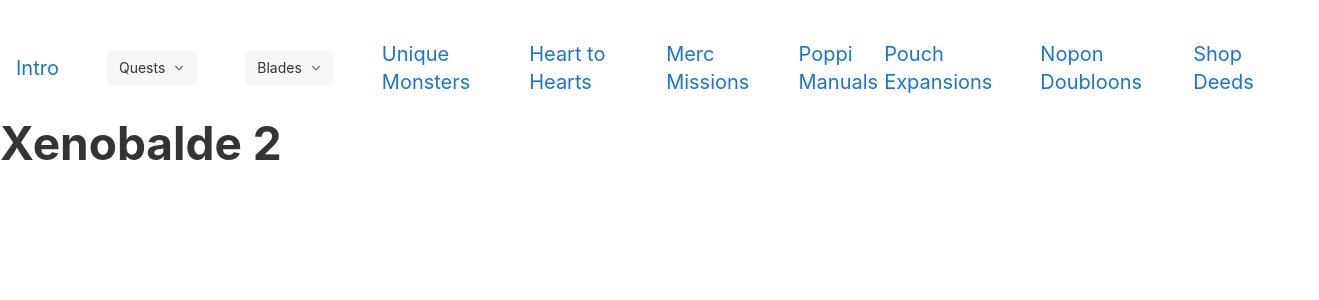
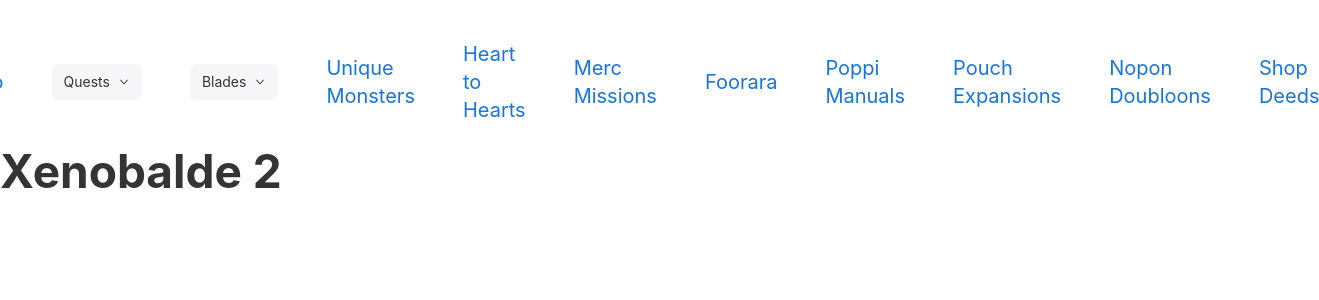
Before and after one commit to Sniffin3083/project-zohar, a React (Create React App) app: page /xeno2 in a window 1280 px wide. Shown: the top 300 px of the page, 1319 px wide, since content can reach past the window. Built offline with nearby package versions, Linux system fonts and the light colour scheme.

Commit message:
Added Missing Link

```diff
--- a/src/routes/XC2/Navbar.jsx
+++ b/src/routes/XC2/Navbar.jsx
@@ -45,6 +45,9 @@ export default function NavBar() {
                     <Link to="/xeno2/mercm">Merc Missions</Link>
                 </li>
                 <li>
+                    <Link to="/xeno2/foorara">Foorara</Link>
+                </li>
+                <li className="px-4 lg:px-12">
                     <Link to="/xeno2/poppim">Poppi Manuals</Link>
                 </li>
                 <li>
```
